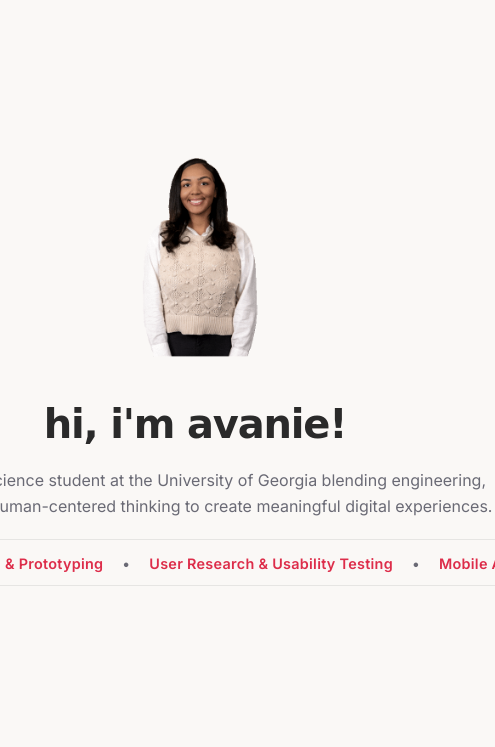
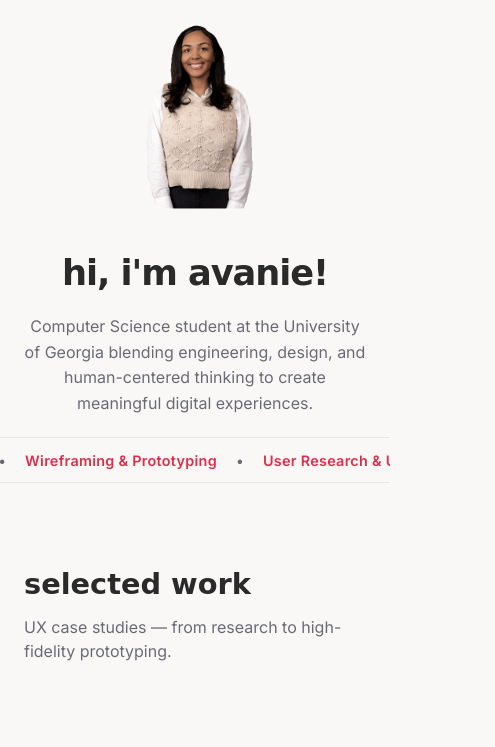
Before and after one commit to ajb75074/portfolio, a plain HTML site: page index.html in a window 390 px wide. Shown: the part 97-844 px from the top of the page, 495 px wide, since content can reach past the window. Drawn offline with nearby package versions, Linux system fonts and the light colour scheme; a web font is replaced by a local one.

Commit message:
Fix mobile hero section — prevent cutoff and improve responsive layout

```diff
--- a/styles.css
+++ b/styles.css
@@ -105,10 +105,12 @@ h1, h2, h3, h4, h5, h6 {
 
 .about-section {
   min-height: 100vh;
+  min-height: 100svh;
   display: flex;
   align-items: center;
   justify-content: center;
   padding: 6rem 1.5rem 2rem;
+  overflow: visible;
 }
 
 .about-content {
@@ -637,12 +639,27 @@ h1, h2, h3, h4, h5, h6 {
   }
 
   .about-section {
+    min-height: auto;
     padding-top: 5rem;
+    padding-bottom: 3rem;
   }
 
   .about-photo {
-    width: 220px;
-    height: 260px;
+    width: 200px;
+    height: 240px;
+  }
+
+  .about-title {
+    font-size: 2.2rem;
+  }
+
+  .about-description {
+    font-size: 1rem;
+  }
+
+  .skills-marquee {
+    width: 100vw;
+    margin-left: calc(-1 * (100vw - 100%) / 2);
   }
 
   .portfolio-card {
```
